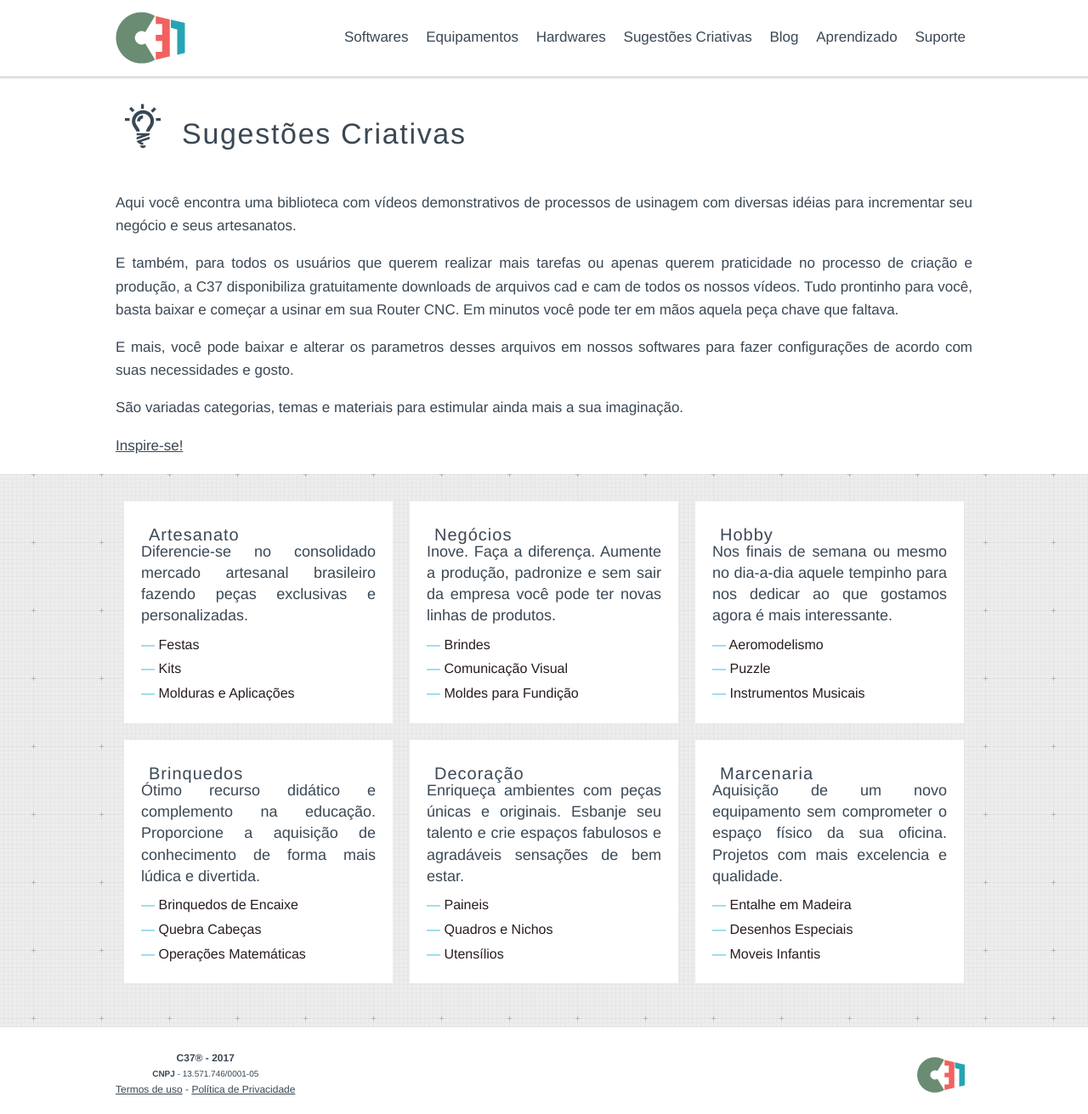
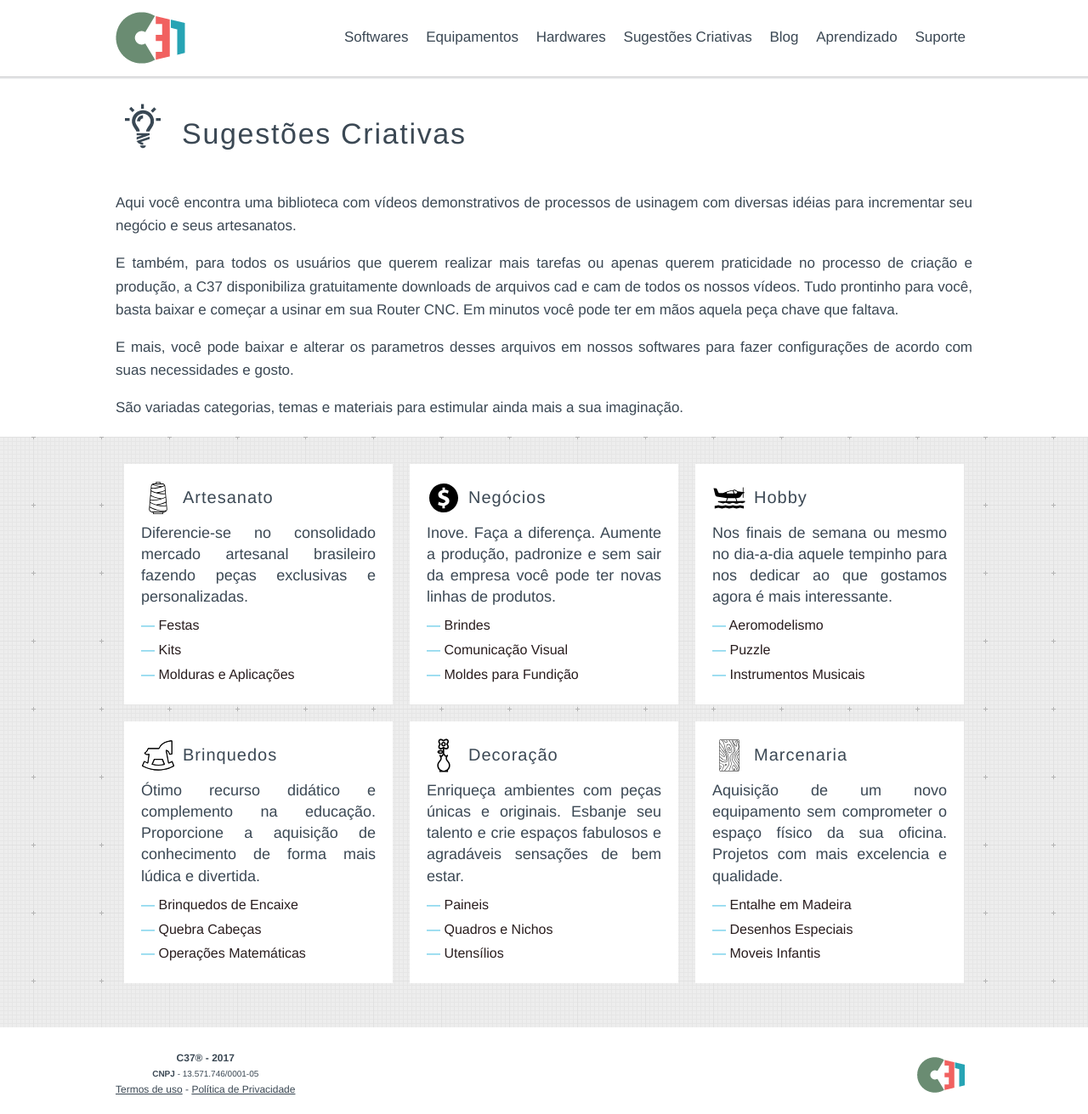
Before and after one commit to C37/website, a Jekyll site: the page built from suggestion/index.html, in a window 1280 px wide and 1311 px high. Shown: the whole window at 85% size. Built offline with Jekyll 4.4.1, drawn with Linux system fonts in a browser that asks for light colours; nearby versions of some CDN libraries; Markdown is read by kramdown in place of the engine named in the settings; comment, search, counter and statistics services are not loaded.

Commit message:
correcao em sugestoes criativas

```diff
--- a/_layouts/blog.html
+++ b/_layouts/blog.html
@@ -55,7 +55,7 @@ class: blog
             <!--facebook-->
             <!--https://developers.facebook.com/docs/plugins/share-button?locale=pt_BR-->
             <div style="float:left; margin:0px 10px 0 0;">
-                <div class="fb-share-button" data-href="{{site.url}}{{page.url}}" data-layout="button_count" data-size="small" data-mobile-iframe="true" style="margin: 0px">
+                <div class="fb-share-button" data-href="http://c37.co/{{page.url}}" data-layout="button_count" data-size="small" data-mobile-iframe="true" style="margin: 0px">
                     <a class="fb-xfbml-parse-ignore" target="_blank" href="https://www.facebook.com/sharer/sharer.php?u=https%3A%2F%2Fdevelopers.facebook.com%2Fdocs%2Fplugins%2F&amp;src=sdkpreparse"></a>
                 </div>
             </div>
--- a/index.html
+++ b/index.html
@@ -31,7 +31,7 @@ layout: base
             </tbody>
         </table>
         <div class="button-container">
-            <a class="button" href="#solution">Conheça<label>esta nova Máquina-Ferramenta</label></a>
+            <a class="button" href="/equipment/">Conheça<label>esta nova Máquina-Ferramenta</label></a>
         </div>
     </div>
 </div>
--- a/suggestion/index.html
+++ b/suggestion/index.html
@@ -17,9 +17,6 @@ title: Suporte
     <p>E mais, você pode baixar e alterar os parametros desses arquivos em nossos softwares para fazer configurações de acordo
         com suas necessidades e gosto.</p>
     <p>São variadas categorias, temas e materiais para estimular ainda mais a sua imaginação.</p>
-    <p>
-        <a href="https://www.youtube.com/playlist?list=PL3ZPjyez7WrpDZWo7BKh0x5QFZ74WMrzG" target="_blanck">Inspire-se!</a>
-    </p>
 </div>
 <br>
 <div class="grid">
@@ -29,7 +26,7 @@ title: Suporte
                 <div class="stripe"></div>
                 <div class="skill-card-content">
                     <h3>
-                        <img src="assets/img/artesanato.svg" style="padding-right: 9px;" alt="" />
+                        <img src="/assets/img/artesanato.svg" style="padding-right: 9px;" alt="" />
                         <span class="skill-card-heading-text">Artesanato</span>
                     </h3>
                     <p class="skill-card-slogan">
@@ -46,7 +43,7 @@ title: Suporte
                 <div class="stripe"></div>
                 <div class="skill-card-content">
                     <h3>
-                        <img src="assets/img/negocio.svg" style="padding-right: 9px;" alt="" />
+                        <img src="/assets/img/negocio.svg" style="padding-right: 9px;" alt="" />
                         <span class="skill-card-heading-text">Negócios</span>
                     </h3>
                     <p class="skill-card-slogan">
@@ -63,7 +60,7 @@ title: Suporte
                 <div class="stripe"></div>
                 <div class="skill-card-content">
                     <h3>
-                        <img src="assets/img/hobby.svg" style="padding-right: 9px;" alt="" />
+                        <img src="/assets/img/hobby.svg" style="padding-right: 9px;" alt="" />
                         <span class="skill-card-heading-text">Hobby</span>
                     </h3>
                     <p class="skill-card-slogan">
@@ -80,7 +77,7 @@ title: Suporte
                 <div class="stripe"></div>
                 <div class="skill-card-content">
                     <h3>
-                        <img src="assets/img/brinquedo.svg" style="padding-right: 9px;" alt="" />
+                        <img src="/assets/img/brinquedo.svg" style="padding-right: 9px;" alt="" />
                         <span class="skill-card-heading-text">Brinquedos</span>
                     </h3>
                     <p class="skill-card-slogan">
@@ -97,7 +94,7 @@ title: Suporte
                 <div class="stripe"></div>
                 <div class="skill-card-content">
                     <h3>
-                        <img src="assets/img/decoracao.svg" style="padding-right: 9px;" alt="" />
+                        <img src="/assets/img/decoracao.svg" style="padding-right: 9px;" alt="" />
                         <span class="skill-card-heading-text">Decoração</span>
                     </h3>
                     <p class="skill-card-slogan">
@@ -115,7 +112,7 @@ title: Suporte
                 <div class="stripe"></div>
                 <div class="skill-card-content">
                     <h3>
-                        <img src="assets/img/marcenaria.svg" style="padding-right: 9px;" alt="" />
+                        <img src="/assets/img/marcenaria.svg" style="padding-right: 9px;" alt="" />
                         <span class="skill-card-heading-text">Marcenaria</span>
                     </h3>
                     <p class="skill-card-slogan">
```
Also changed, not shown: other parts of suggestion/index.html (+1 -1 lines).
